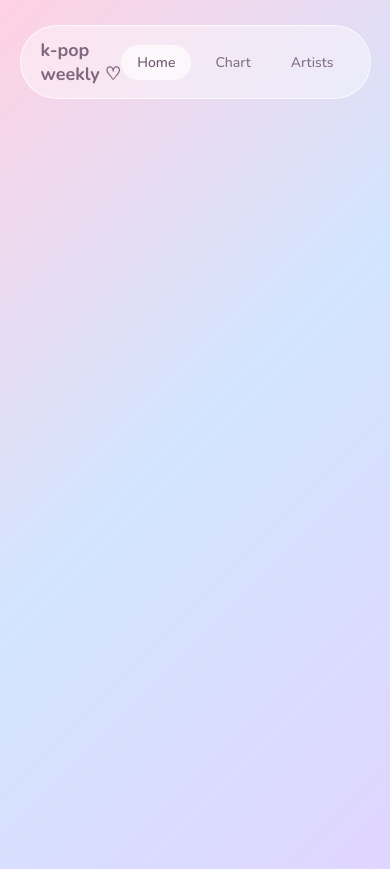
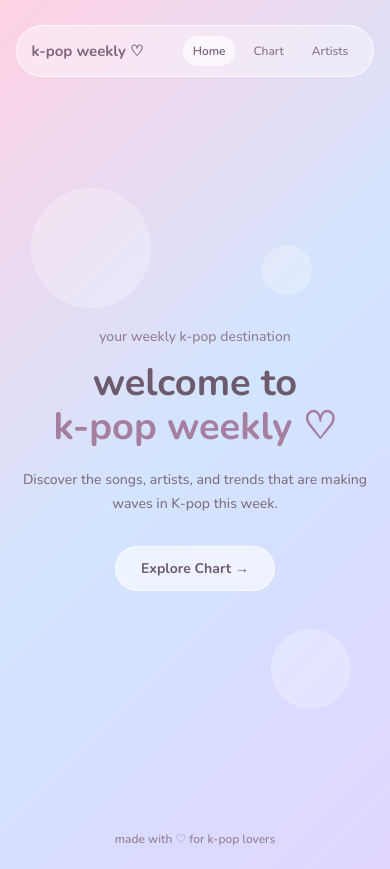
Before and after one commit to nawcraft/PEMWEB-KELOMPOK-NAURA-BILQIS, a plain HTML site: page home.html in a window 390 px wide. Drawn offline with nearby package versions, Linux system fonts and the light colour scheme.

Commit message:
Menambahkan section home

```diff
--- a/home.css
+++ b/home.css
@@ -62,3 +62,158 @@ body {
   background: rgba(255, 255, 255, 0.65);
   color: #69566b;
 }
+
+.welcome {
+  min-height: calc(100vh - 130px);
+
+  display: flex;
+  justify-content: center;
+  align-items: center;
+
+  text-align: center;
+
+  position: relative;
+  overflow: hidden;
+}
+
+.welcome-content {
+  width: 90%;
+  max-width: 650px;
+
+  position: relative;
+  z-index: 2;
+}
+
+.small-text {
+  font-size: 14px;
+  margin-bottom: 15px;
+  color: #927d91;
+}
+
+h1 {
+  font-size: 52px;
+  line-height: 1.15;
+
+  color: #6d5a6d;
+
+  margin-bottom: 20px;
+}
+
+h1 span {
+  color: #a67fa0;
+}
+
+.description {
+  max-width: 500px;
+
+  margin: 0 auto 30px;
+
+  font-size: 16px;
+  line-height: 1.7;
+
+  color: #806f80;
+}
+
+.explore-button {
+  display: inline-block;
+
+  padding: 12px 25px;
+
+  text-decoration: none;
+
+  color: #6d5a6d;
+  background: rgba(255, 255, 255, 0.6);
+
+  border: 1px solid rgba(255, 255, 255, 0.8);
+  border-radius: 30px;
+
+  font-size: 14px;
+  font-weight: 700;
+
+  transition: 0.3s;
+}
+
+.explore-button:hover {
+  background: rgba(255, 255, 255, 0.85);
+  transform: translateY(-2px);
+}
+
+.bubble {
+  position: absolute;
+
+  border-radius: 50%;
+
+  background: rgba(255, 255, 255, 0.25);
+}
+
+.bubble-one {
+  width: 180px;
+  height: 180px;
+
+  top: 12%;
+  left: 8%;
+}
+
+.bubble-two {
+  width: 120px;
+  height: 120px;
+
+  bottom: 15%;
+  right: 10%;
+}
+
+.bubble-three {
+  width: 70px;
+  height: 70px;
+
+  top: 20%;
+  right: 20%;
+}
+
+footer {
+  text-align: center;
+
+  padding: 15px;
+
+  font-size: 12px;
+  color: #927d91;
+}
+
+@media (max-width: 600px) {
+  .navbar {
+    width: 92%;
+    padding: 10px 15px;
+  }
+
+  .logo {
+    font-size: 15px;
+  }
+
+  .nav-links a {
+    padding: 7px 10px;
+    font-size: 12px;
+  }
+
+  h1 {
+    font-size: 38px;
+  }
+
+  .description {
+    font-size: 14px;
+  }
+
+  .bubble-one {
+    width: 120px;
+    height: 120px;
+  }
+
+  .bubble-two {
+    width: 80px;
+    height: 80px;
+  }
+
+  .bubble-three {
+    width: 50px;
+    height: 50px;
+  }
+}
--- a/home.html
+++ b/home.html
@@ -20,5 +20,31 @@
         <a href="artists.html">Artists</a>
       </div>
     </nav>
+
+    <main class="welcome">
+      <div class="bubble bubble-one"></div>
+      <div class="bubble bubble-two"></div>
+      <div class="bubble bubble-three"></div>
+
+      <div class="welcome-content">
+        <p class="small-text">your weekly k-pop destination</p>
+
+        <h1>
+          welcome to<br />
+          <span>k-pop weekly ♡</span>
+        </h1>
+
+        <p class="description">
+          Discover the songs, artists, and trends that are making waves in K-pop
+          this week.
+        </p>
+
+        <a href="chart.html" class="explore-button"> Explore Chart → </a>
+      </div>
+    </main>
+
+    <footer>
+      <p>made with ♡ for k-pop lovers</p>
+    </footer>
   </body>
 </html>
```
